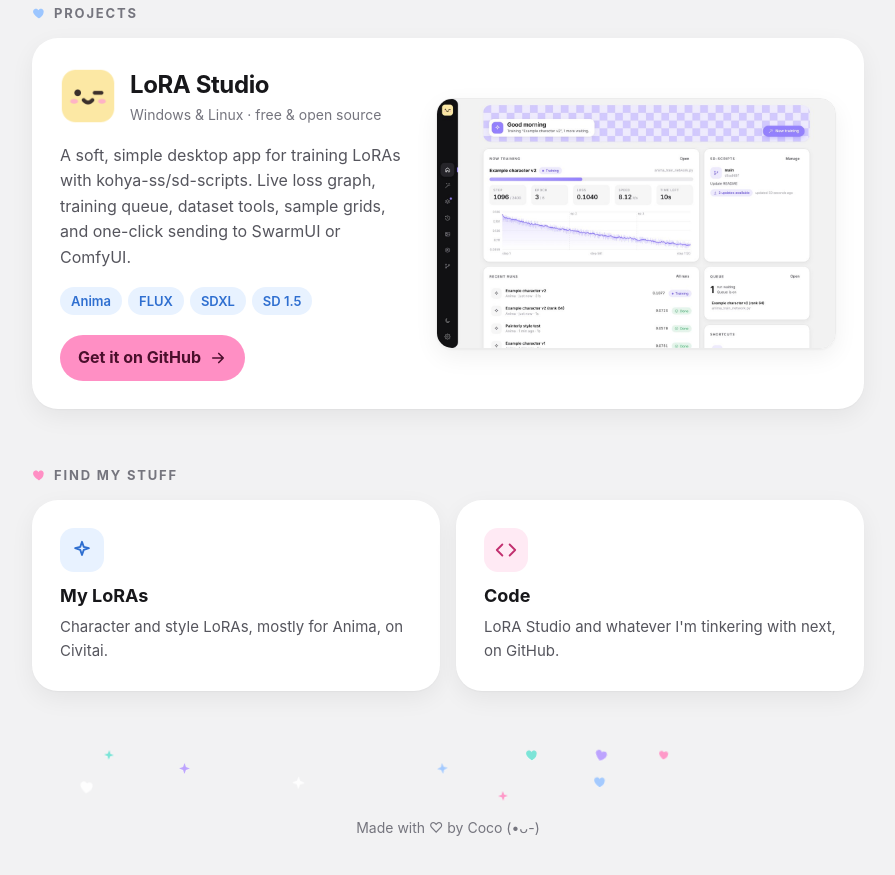
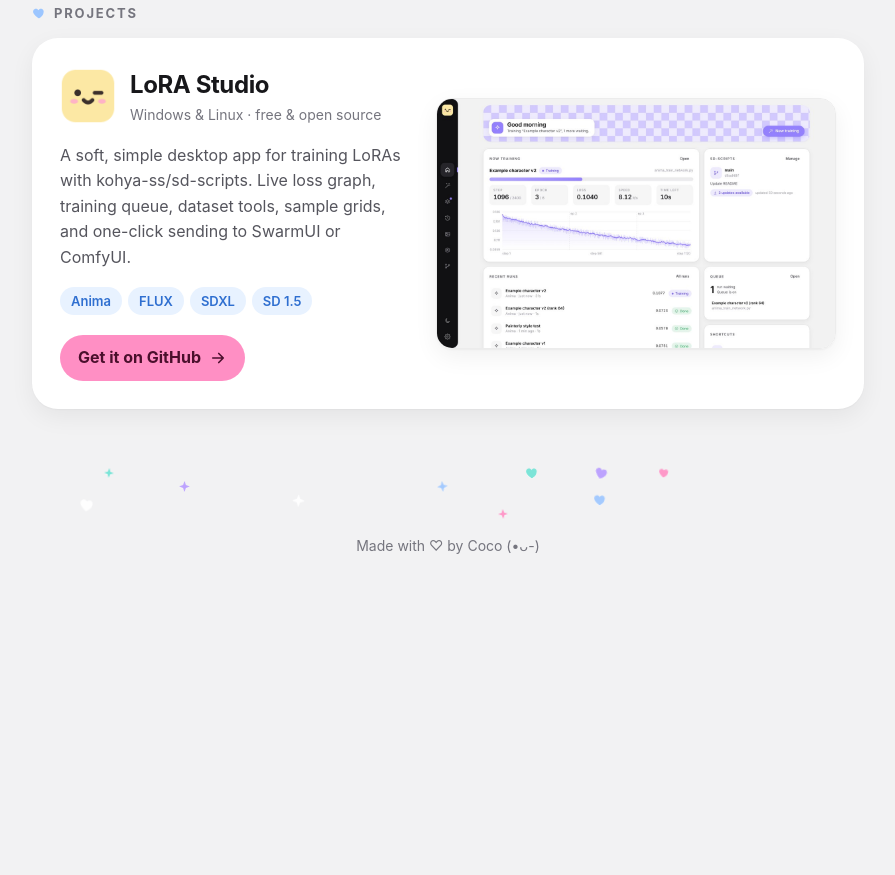
Before and after one commit to cococolacake/cococolacake.github.io, a plain HTML site: page index.html in a window 1280 px wide. Shown: the part 758-1633 px from the top of the page, without its empty margins (192-1087 px from the left). After the commit the page ends 1355 px from the top, so only its background shows below. Drawn offline with Linux system fonts and the light colour scheme.

Commit message:
Update index.html

```diff
--- a/index.html
+++ b/index.html
@@ -332,26 +332,6 @@
       </div>
     </section>
 
-    <section class="load" style="--i:5" aria-labelledby="more-h">
-      <h2 id="more-h"><svg class="heart" viewBox="0 0 24 24" aria-hidden="true"><path d="M12 21s-7.5-4.6-9.6-9.2C.9 8.4 3 4.5 6.7 4.5c2.1 0 3.6 1.2 4.3 2.6.7-1.4 2.2-2.6 4.3-2.6 3.7 0 5.8 3.9 4.3 7.3C19.5 16.4 12 21 12 21z"/></svg>Find my stuff</h2>
-      <div class="grid2">
-        <a class="card mini" href="https://civitai.com/user/cococolacake">
-          <div class="chip" style="background: var(--sky-soft); color: var(--sky-text)">
-            <svg viewBox="0 0 24 24" fill="none" stroke="currentColor" stroke-width="2" stroke-linecap="round" stroke-linejoin="round" aria-hidden="true"><path d="M12 3l1.9 5.6L19.5 10l-5.6 1.9L12 17.5l-1.9-5.6L4.5 10l5.6-1.4z"/></svg>
-          </div>
-          <h3>My LoRAs</h3>
-          <p>Character and style LoRAs, mostly for Anima, on Civitai.</p>
-        </a>
-        <a class="card mini" href="https://github.com/cococolacake">
-          <div class="chip" style="background: var(--rose-soft); color: var(--rose-text)">
-            <svg viewBox="0 0 24 24" fill="none" stroke="currentColor" stroke-width="2" stroke-linecap="round" stroke-linejoin="round" aria-hidden="true"><path d="M16 18l6-6-6-6M8 6l-6 6 6 6"/></svg>
-          </div>
-          <h3>Code</h3>
-          <p>LoRA Studio and whatever I'm tinkering with next, on GitHub.</p>
-        </a>
-      </div>
-    </section>
-
     <div style="--i:6" class="load confetti" aria-hidden="true">
       <svg class="sprinkle" viewBox="0 0 24 24" style="left:75.3%;top:14.1%;width:12px;height:12px;color:var(--rose);transform:rotate(8deg)"><path d="M12 21s-7.5-4.6-9.6-9.2C.9 8.4 3 4.5 6.7 4.5c2.1 0 3.6 1.2 4.3 2.6.7-1.4 2.2-2.6 4.3-2.6 3.7 0 5.8 3.9 4.3 7.3C19.5 16.4 12 21 12 21z"/></svg>
     <svg class="sprinkle" viewBox="0 0 24 24" style="left:48.5%;top:33.4%;width:13px;height:13px;color:var(--sky);transform:rotate(-7deg)"><path d="M12 2l2.6 7.4L22 12l-7.4 2.6L12 22l-2.6-7.4L2 12l7.4-2.6z"/></svg>
```
